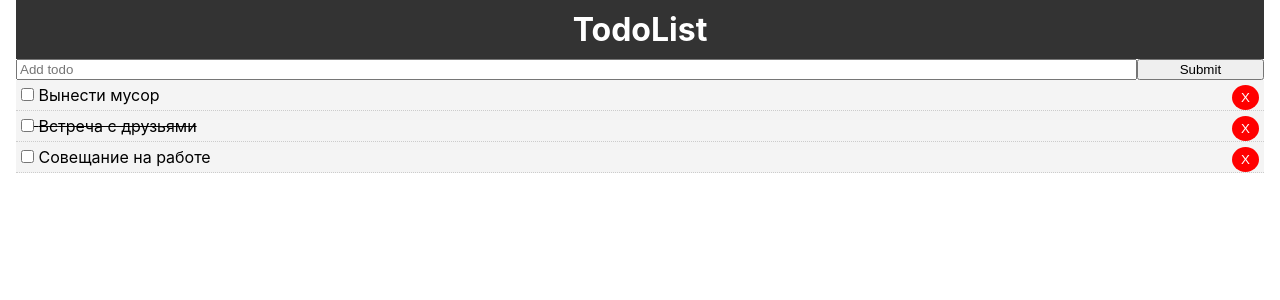
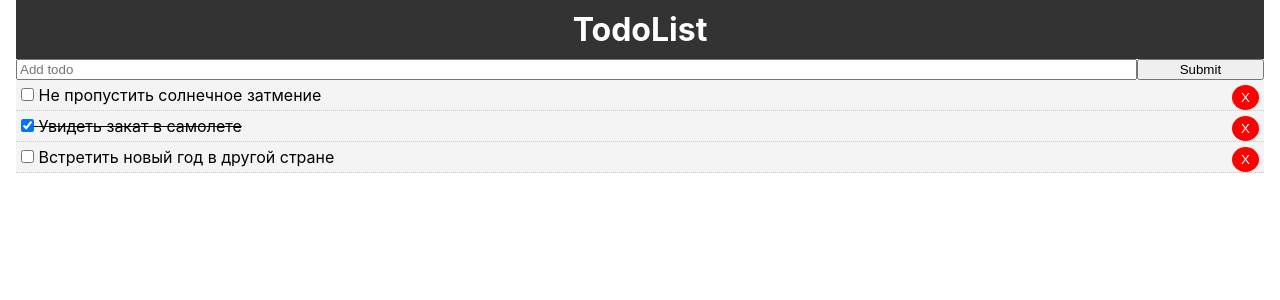
Before and after one commit to koroteevmv/web_1_react, a React (Create React App) app: page / in a window 1280 px wide. Shown: the top 300 px of the page. Built offline with nearby package versions, Linux system fonts and the light colour scheme.

Commit message:
Исправлена ошибка (дело зачеркнуто, но галка не поставлена), Submit работает

```diff
--- a/src/App.js
+++ b/src/App.js
@@ -5,24 +5,37 @@ import Header from "./components/layout/header";
 import AddTodo from "./components/addTodo";
 
 class App extends React.Component{
-  state = {
+  constructor(props) {
+    super(props);
+    this.state = {
     todos:[
       {
         id: 1,
-        title: 'Вынести мусор',
+        title: 'Не пропустить солнечное затмение',
         completed: false,
       },
       {
         id: 2,
-        title: 'Встреча с друзьями',
+        title: 'Увидеть закат в самолете',
         completed: true,
       },
       {
         id: 3,
-        title: 'Совещание на работе',
+        title: 'Встретить новый год в другой стране',
         completed: false,
       },
     ]
+  };
+  this.addTodo = this.addTodo.bind(this);
+    }
+  //Добавление дела
+  addTodo = (title, date) => {
+	this.state = { todos: [...this.state.todos, {
+	id: this.state.todos.length,
+	title: title,
+	completed: false,
+	DateOfTodo: date,}] }
+ this.setState(this.state);
   };
   // Toggle complete
   markComplete =(id) => {
@@ -43,7 +56,7 @@ class App extends React.Component{
         <div className="App">
           <div className="container">
             <Header/>
-            <AddTodo/>
+            <AddTodo addTodo={this.addTodo}/>
             <Todos todos={this.state.todos}
                    markComplete={this.markComplete}
                    delTodo={this.delTodo}
--- a/src/components/TodoItem.js
+++ b/src/components/TodoItem.js
@@ -21,7 +21,8 @@ class TodoItem extends React.Component{
             <div style={this.getStyle()}>
                 <p align='left'>
                     <input type="checkbox"
-                           onChange={this.props.markComplete.bind(this, id)}/> {' '}
+                           onChange={this.props.markComplete.bind(this, id)}
+						   checked={this.props.todo.completed ? "checked" : ""}/> {' '}
                     { title }
                     <button onClick={this.props.delTodo.bind(this, id)}
                             style={btnStyle}>X</button>
--- a/src/components/addTodo.js
+++ b/src/components/addTodo.js
@@ -1,13 +1,31 @@
 import React, {Component} from 'react';
+import PropTypes from 'prop-types';
 
 class AddTodo extends Component {
+constructor(props) {
+        super(props);
+    }
+	state = {
+        title: ''
+    };
+    onChange = (e) => this.setState({
+        [e.target.name]: e.target.value
+    });
+
+	onSubmit = (e) => {
+		e.preventDefault();
+		this.props.addTodo(this.state.title);
+		this.setState({title: ''});
+	};
+
     render() {
         return (
-            <form style={{display: 'flex'}}>
+            <form className="form" onSubmit={this.onSubmit} style={{display: 'flex'}}>
                 <input type='text'
                        name='title'
                        placeholder='Add todo'
                        style={{flex: '10'}}
+					   onChange={this.onChange}
                 />
                 <input type='submit'
                        value='Submit'
@@ -18,5 +36,7 @@ class AddTodo extends Component {
         );
     }
 }
-
+AddTodo.propTypes = {
+	addTodo: PropTypes.func.isRequired
+};
 export default AddTodo;
```
